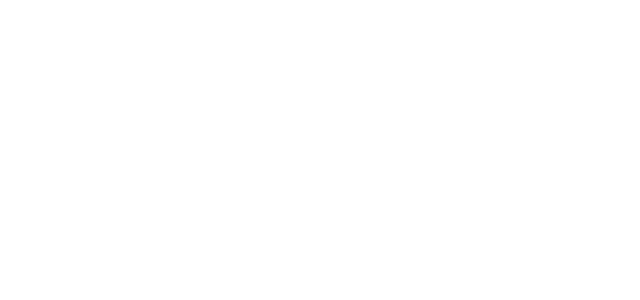
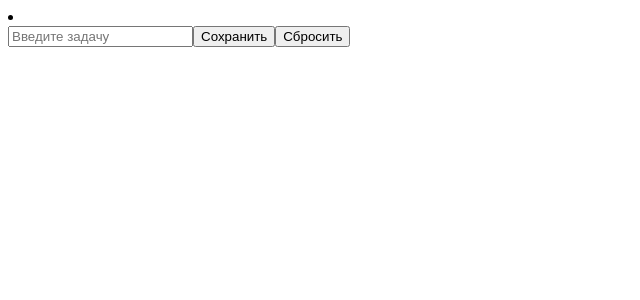
Before and after one commit to kikimorii/ReactHW52, a React (Vite) app: page / in a window 1280 px wide. Shown: the top 300 px of the page, without its empty margins (0-640 px from the left). Built offline with nearby package versions, Linux system fonts and the light colour scheme.

Commit message:
Добавлен компонент для добавления новых задач в TodoList

```diff
--- a/src/App.jsx
+++ b/src/App.jsx
@@ -1,10 +1,10 @@
-import { useState, useEffect } from 'react';
+import { NewTodoItem } from './components/NewTodoItem';
 import styles from './App.module.css';
 
 export const App = () => {
   return (
     <div className={styles.app}>
-
+      <NewTodoItem />
     </div>
   )
 }
--- /dev/null
+++ b/src/components/NewTodoItem.jsx
@@ -0,0 +1,11 @@
+export const NewTodoItem = () => {
+    return (
+        <li>
+            <form>
+                <input type="text" placeholder="Введите задачу" />
+                <button>Сохранить</button>
+                <button>Сбросить</button>
+            </form>
+        </li>
+    )
+}
```
Also changed, not shown: src/components/TodoItem.jsx (added), src/components/TodoList.jsx (added).
